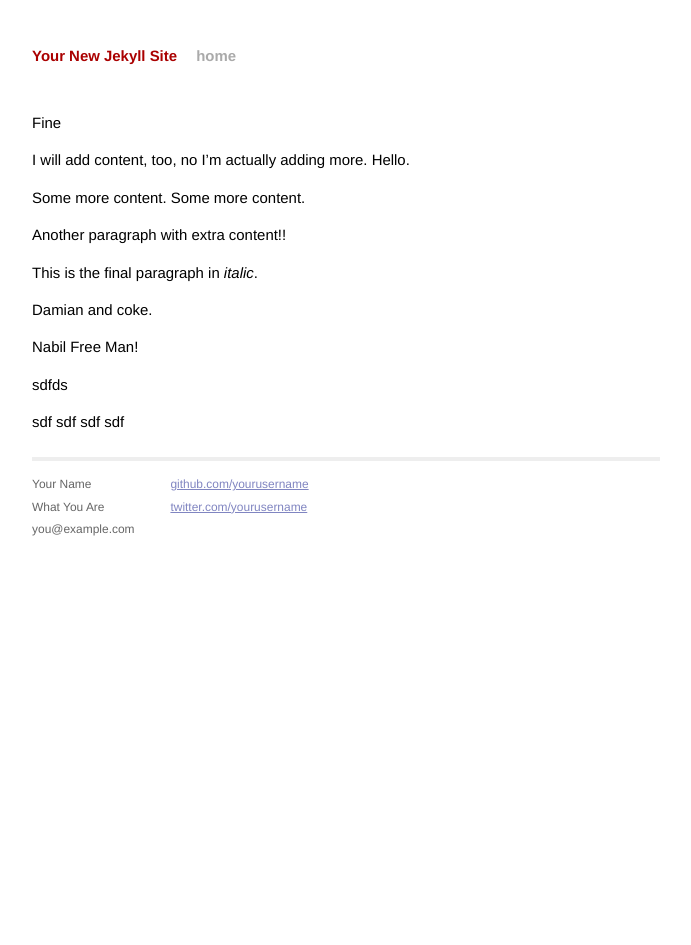
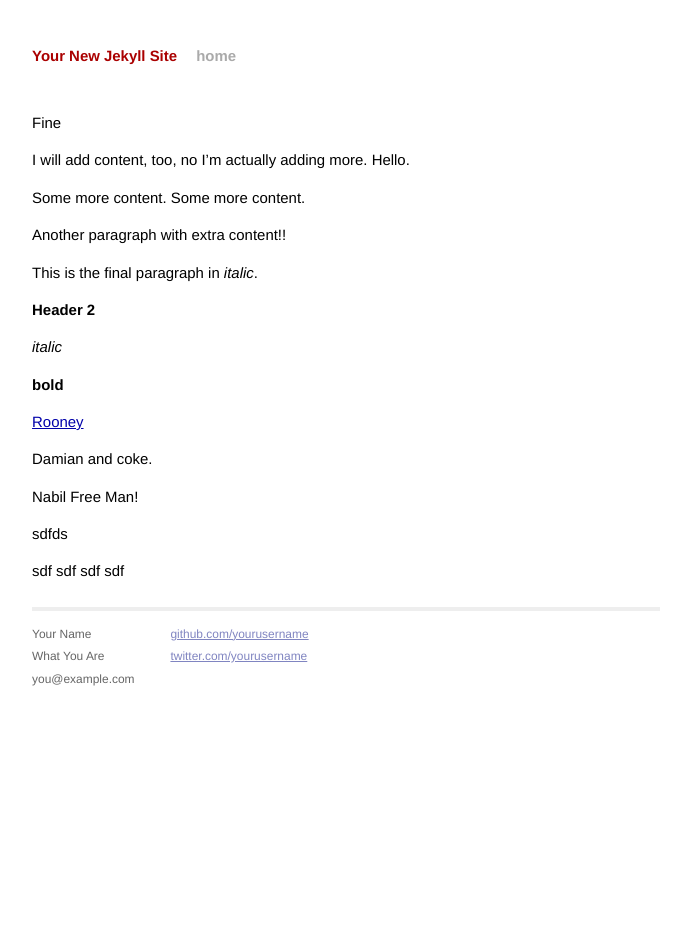
Before and after one commit to marcqualie/jekyll-test, a Jekyll site: the page built from _posts/2014-02-23-new-post-2.md, in a window 1280 px wide. Shown: the whole page, without its empty margins (294-985 px from the left). Built offline with Jekyll 4.4.1, drawn with Linux system fonts in a browser that asks for light colours; Markdown is read by kramdown in place of the engine named in the settings.

Commit message:
Updated _posts/2014-02-23-new-post-2.md

```diff
--- a/_posts/2014-02-23-new-post-2.md
+++ b/_posts/2014-02-23-new-post-2.md
@@ -17,6 +17,14 @@ Some more content. Some more content.
 Another paragraph with extra content!!
 
 This is the final paragraph in *italic*.
+
+## Header 2
+
+*italic*
+
+**bold**
+
+[Rooney](http://waynerooney.com)
 
 Damian and coke.
 
```
